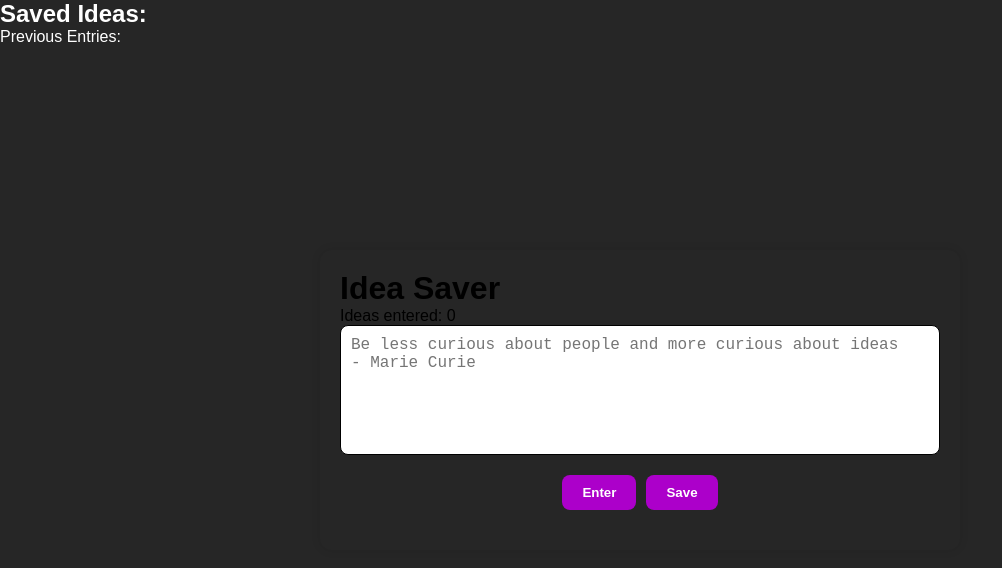
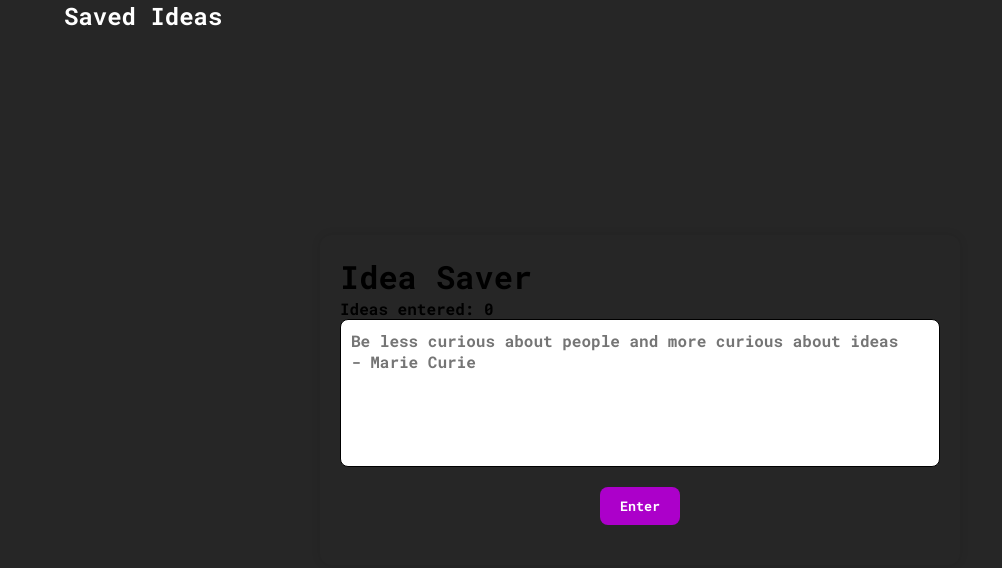
Before and after one commit to cjmDevelop/Idea-Web-App, a website built with Vite: page index.html in a window 1280 px wide. Shown: the whole page, without its empty margins (0-1002 px from the left). Built offline with nearby package versions, Linux system fonts and the light colour scheme; files whose address does not match are found by name.

Commit message:
Removed saved button, add margin-left to save ideas h1, getting ready to add saving text/lightbulb note, new feature branch saveText

```diff
--- a/index.html
+++ b/index.html
@@ -4,14 +4,14 @@
   <meta charset="UTF-8" />
   <meta name="viewport" content="width=device-width, initial-scale=1.0"/>
   <title>Idea Counter Web App</title>
-  <link rel="icon" type="image/png" href="public/ideaFav.png">
+  <link rel="icon" type="image/png" href="/ideaFav.png">
   <link rel="stylesheet" href="src/styles/style.css" />
 </head>
 <body>
 
       <aside class="saved-ideas">
-        <h2>Saved Ideas:</h2>
-        <p id="save-el">Previous Entries:</p>
+        <h2>Saved Ideas</h2>
+        <!-- <p id="save-el">Previous Entries:</p> -->
         <div id="bright-ideas"></div>
       </aside>
 
@@ -26,7 +26,7 @@
 
     <section class="buttons">
       <button id="increment-btn" onclick="increment()">Enter</button>
-      <button id="save-btn" onclick="save()">Save</button>
+      <!-- <button id="save-btn" onclick="save()">Save</button> -->
     </section>
   </main>
 
--- a/src/scripts/index.js
+++ b/src/scripts/index.js
@@ -9,7 +9,7 @@ function increment() {
     console.log("Button was clicked!");
 
     let lightBulb = document.createElement("img");
-        lightBulb.src = "public/lightBulb-Icon.png";
+        lightBulb.src = "/lightBulb-Icon.png";
         lightBulb.alt = "Light bulb image representing entered & saved idea.";
         lightBulb.style.width = "30px";
 
--- a/src/styles/style.css
+++ b/src/styles/style.css
@@ -1,7 +1,14 @@
+@import url('https://fonts.googleapis.com/css2?family=Roboto+Mono:ital,wght@0,100..700;1,100..700&display=swap');
+
 *{
 box-sizing: border-box;
 padding: 0;
 margin: 0;
+
+  font-family: "Roboto Mono", monospace;
+  font-optical-sizing: auto;
+  font-weight: 700;
+  font-style: normal;
 }
 
 body {
@@ -22,7 +29,7 @@ body {
   background-color: white;
   border-radius: 12px;
   box-shadow: 0 0 10px rgba(0, 0, 0, 0.1);
-  background: url("/public/ideas.jpg");
+  background: url("/ideas.jpg");
   background-size: cover;
 }
 
@@ -80,3 +87,9 @@ button:hover {
 .container {
   position: absolute;
 }
+
+aside h2 {
+  /* border: 2px solid red; */
+  display: inline-block;
+  margin-left: 5%;
+}
```
